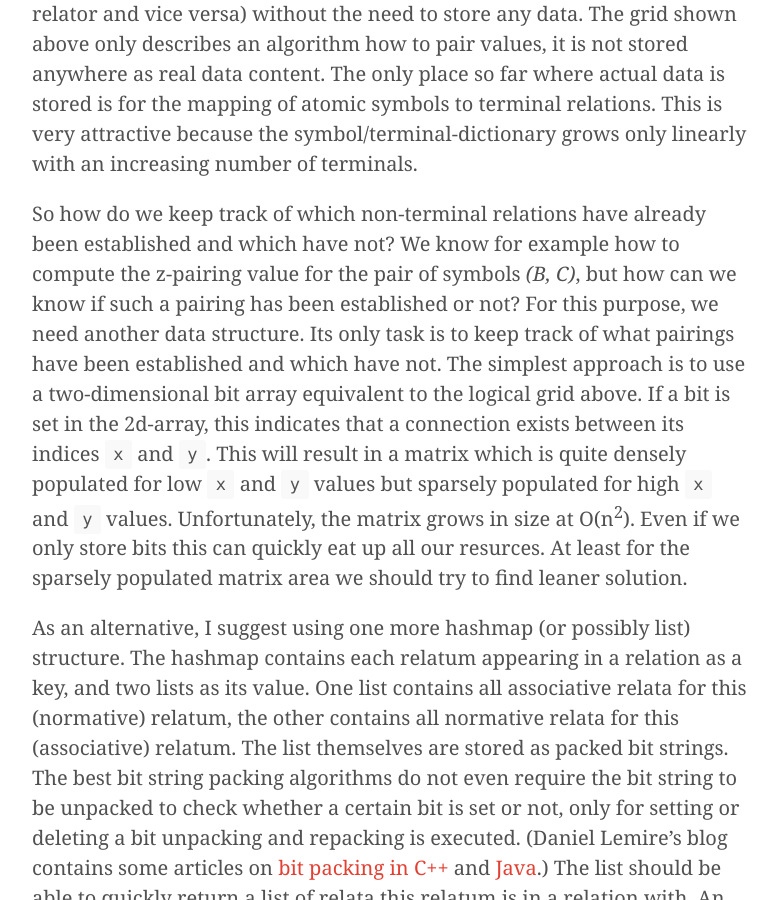
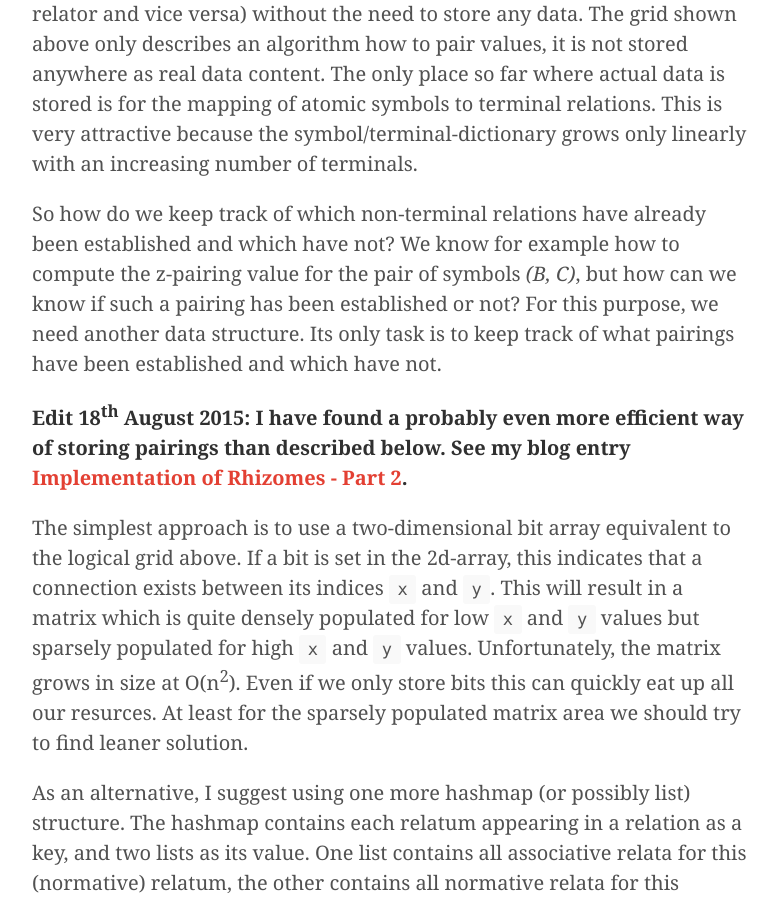
Before and after one commit to fabian-kostadinov/fabian-kostadinov.github.io, a Jekyll site: the page built from _posts/2014-09-09-implementation-of-rhizomes.md, in a window 1280 px wide and 900 px high, scrolled down 3825 px. Shown: the whole window, without its empty margins (248-1025 px from the left). Built offline with Jekyll 4.4.1, drawn with Linux system fonts in a browser that asks for light colours; nearby versions of some CDN libraries; Markdown is read by kramdown in place of the engine named in the settings; comment, search, counter and statistics services are not loaded.

Commit message:
Updated post

```diff
--- a/_posts/2014-09-09-implementation-of-rhizomes.md
+++ b/_posts/2014-09-09-implementation-of-rhizomes.md
@@ -68,7 +68,11 @@ Of course the process works in a reverse way too.
 
 We can now traverse the rhizome upwards and downwards (from relata to relator and vice versa) without the need to store any data. The grid shown above only describes an algorithm how to pair values, it is not stored anywhere as real data content. The only place so far where actual data is stored is for the mapping of atomic symbols to terminal relations. This is very attractive because the symbol/terminal-dictionary grows only linearly with an increasing number of terminals.
 
-So how do we keep track of which non-terminal relations have already been established and which have not? We know for example how to compute the z-pairing value for the pair of symbols _(B, C)_, but how can we know if such a pairing has been established or not? For this purpose, we need another data structure. Its only task is to keep track of what pairings have been established and which have not. The simplest approach is to use a two-dimensional bit array equivalent to the logical grid above. If a bit is set in the 2d-array, this indicates that a connection exists between its indices <code>x</code> and <code>y</code>. This will result in a matrix which is quite densely populated for low <code>x</code> and <code>y</code> values but sparsely populated for high <code>x</code> and <code>y</code> values. Unfortunately, the matrix grows in size at O(n<sup>2</sup>). Even if we only store bits this can quickly eat up all our resurces. At least for the sparsely populated matrix area we should try to find leaner solution.
+So how do we keep track of which non-terminal relations have already been established and which have not? We know for example how to compute the z-pairing value for the pair of symbols _(B, C)_, but how can we know if such a pairing has been established or not? For this purpose, we need another data structure. Its only task is to keep track of what pairings have been established and which have not.
+
+__Edit 18<sup>th</sup> August 2015: I have found a probably even more efficient way of storing pairings than described below. See my blog entry [Implementation of Rhizomes - Part 2](http://fabian-kostadinov.github.io/2015/08/18/implementation-of-rhizomes-2/).__
+
+The simplest approach is to use a two-dimensional bit array equivalent to the logical grid above. If a bit is set in the 2d-array, this indicates that a connection exists between its indices <code>x</code> and <code>y</code>. This will result in a matrix which is quite densely populated for low <code>x</code> and <code>y</code> values but sparsely populated for high <code>x</code> and <code>y</code> values. Unfortunately, the matrix grows in size at O(n<sup>2</sup>). Even if we only store bits this can quickly eat up all our resurces. At least for the sparsely populated matrix area we should try to find leaner solution.
 
 As an alternative, I suggest using one more hashmap (or possibly list) structure. The hashmap contains each relatum appearing in a relation as a key, and two lists as its value. One list contains all associative relata for this (normative) relatum, the other contains all normative relata for this (associative) relatum. The list themselves are stored as packed bit strings. The best bit string packing algorithms do not even require the bit string to be unpacked to check whether a certain bit is set or not, only for setting or deleting a bit unpacking and repacking is executed. (Daniel Lemire's blog contains some articles on [bit packing in C++](http://lemire.me/blog/archives/2012/03/06/how-fast-is-bit-packing/) and [Java](http://lemire.me/blog/archives/2013/07/08/fast-integer-compression-in-java/).) The list should be able to quickly return a list of relata this relatum is in a relation with. An algorithm I used personally is the _CONCISE algorithm_ ([Colantonio](http://ricerca.mat.uniroma3.it/users/colanton/publications.html) and Di Pietro [1]), which seems to even beat _Word Aligned Hybrid (WAH)_ bitmap compression [4] on which for example the [FastBit library](https://sdm.lbl.gov/fastbit/) [5], [6] is based. Colantonio wrote a highly efficient open source Java implementation of the CONCISE algorithm called _Extendedset_, which is available in two GitHub repositories [2], [3].
 
```
